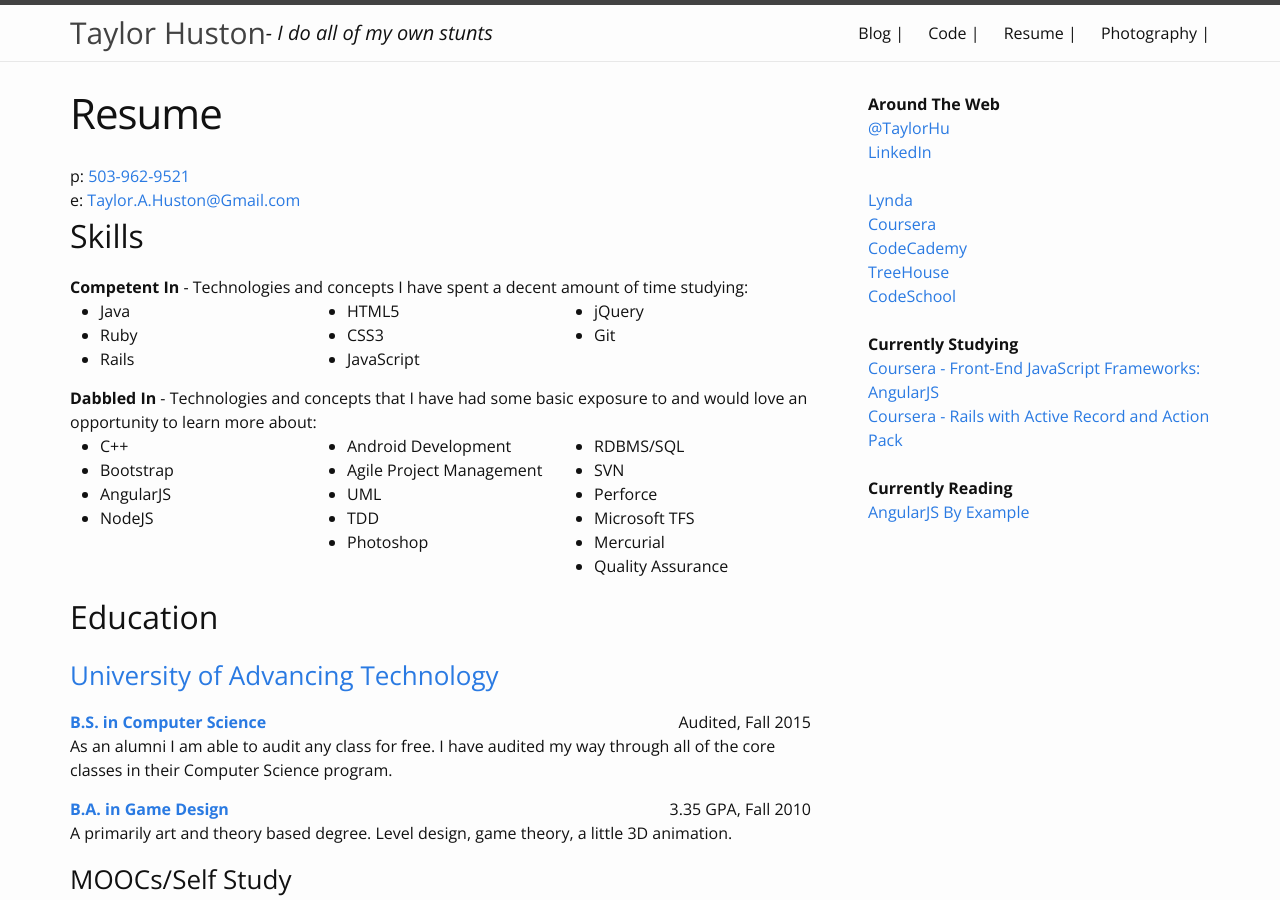
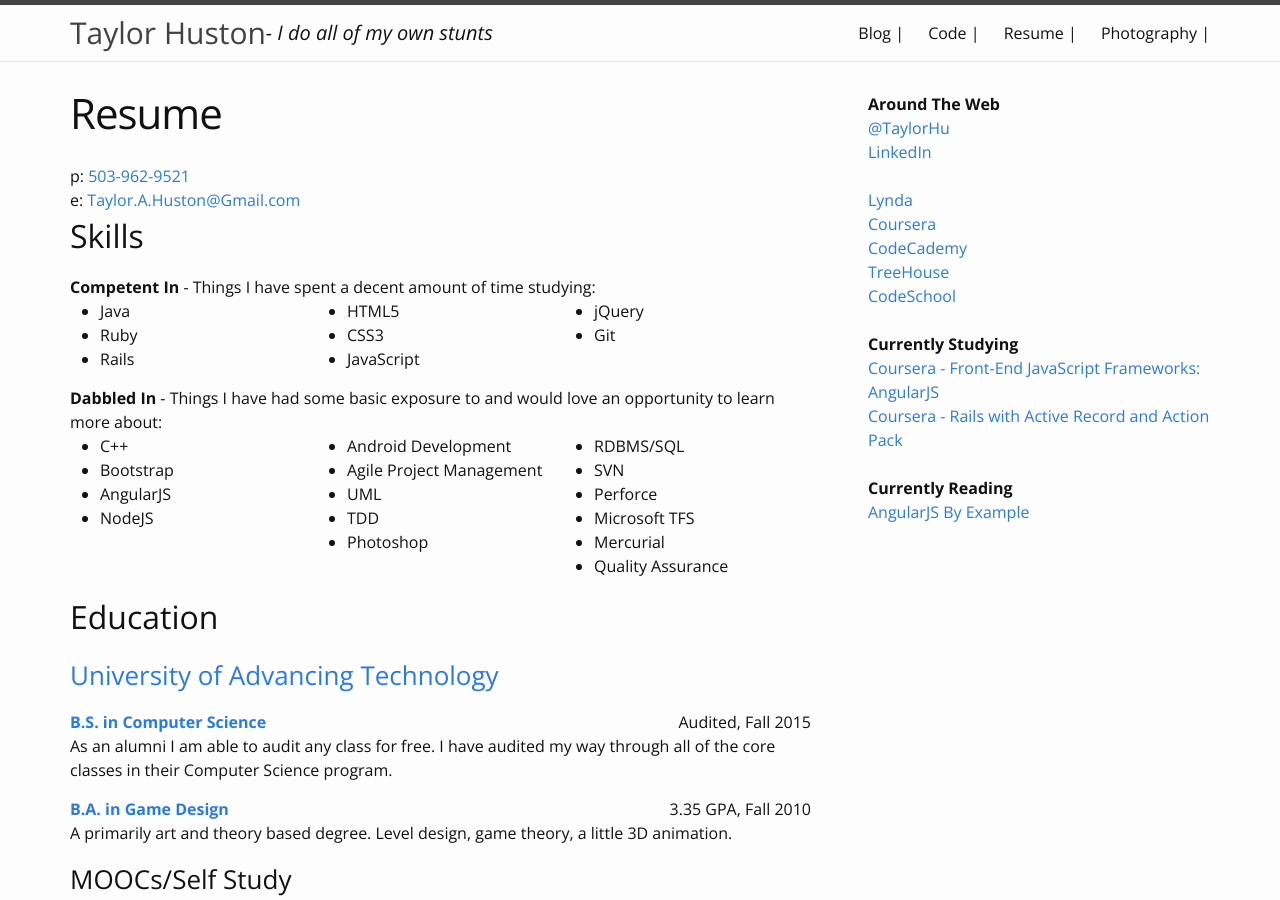
Before and after one commit to TaylorHuston/taylorhuston.github.io, a Jekyll site: the page built from resume.html, in a window 1280 px wide and 900 px high. Built offline with Jekyll 4.4.1, drawn with Linux system fonts in a browser that asks for light colours; some web fonts are replaced.

Commit message:
Update Resume

```diff
--- a/resume.html
+++ b/resume.html
@@ -13,7 +13,7 @@ permalink: /resume/
 
   <h2>Skills</h2>
 
-  <strong>Competent In</strong> - Technologies and concepts I have spent a decent amount of time studying:
+  <strong>Competent In</strong> - Things I have spent a decent amount of time studying:
   <br />
   <div class="skills">
     <ul>
@@ -32,7 +32,7 @@ permalink: /resume/
     </ul>
   </div>
 
-  <strong>Dabbled In</strong> - Technologies and concepts that I have had some basic exposure to and would love an opportunity to learn more about:
+  <strong>Dabbled In</strong> - Things I have had some basic exposure to and would love an opportunity to learn more about:
   <br />
   <div class="skills">
     <ul>
```
